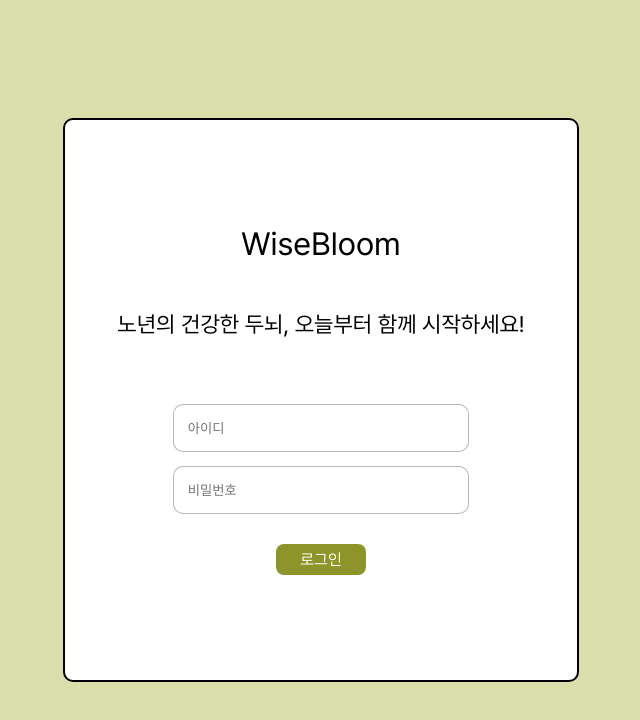
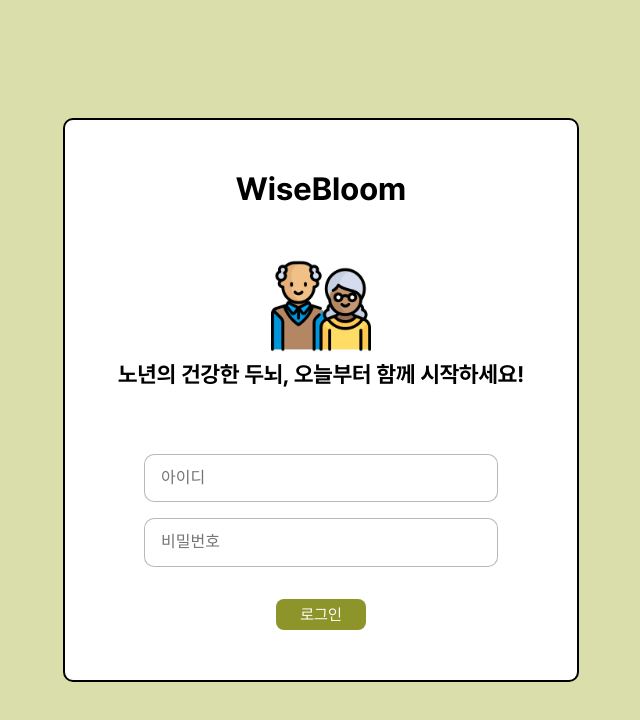
Before and after one commit to bmbx08/react-class-project, a React (Create React App) app: page / in a window 1280 px wide. Shown: the top 720 px of the page, without its empty margins (319-959 px from the left). Built offline with nearby package versions, Linux system fonts and the light colour scheme.

Commit message:
add loginpage css

```diff
--- a/src/pages/JooeunPages/TreePage1/TreePage1.style.css
+++ b/src/pages/JooeunPages/TreePage1/TreePage1.style.css
@@ -10,6 +10,7 @@
   display: flex;
   flex-direction: column;
   height: 100vh;
+  margin-top: 3em;
 }
 
 .problem-img {
--- a/src/pages/KichanPages/LoginPage/LoginPage.jsx
+++ b/src/pages/KichanPages/LoginPage/LoginPage.jsx
@@ -1,6 +1,7 @@
 import React, {useState} from "react";
 import "./LoginPage.style.css";
 import LoginInputRow from "./components/LoginInputRow";
+import couple from "../../../common/images/couple.png"
 
 const LoginPage = ({setPage}) => {
   const [id, setId] = useState("");
@@ -21,7 +22,10 @@ const LoginPage = ({setPage}) => {
       <div className="login-container">
         <div className="login-title-section">WiseBloom</div>
         <div className="login-subtitle-section">
-          노년의 건강한 두뇌, 오늘부터 함께 시작하세요!
+          <img src={couple} width="100" />
+          <div>
+            노년의 건강한 두뇌, 오늘부터 함께 시작하세요!
+          </div>
         </div>
         <div className="login-box">
           <LoginInputRow sort="id" setInputContent={setId} />
--- a/src/pages/KichanPages/LoginPage/LoginPage.style.css
+++ b/src/pages/KichanPages/LoginPage/LoginPage.style.css
@@ -24,11 +24,14 @@
 .login-title-section{
     font-size: 2em;
     margin-bottom: 1.5em;
+    font-family: "Pretendard-Bold";
 }
 
 .login-subtitle-section{
     font-size: 1.4em;
     margin-bottom: 3em;
+    text-align: center;
+    font-family: "Pretendard-Bold";
 }
 
 .login-box{
--- a/src/pages/KichanPages/LoginPage/components/LoginInputRow.style.css
+++ b/src/pages/KichanPages/LoginPage/components/LoginInputRow.style.css
@@ -6,9 +6,10 @@
     width: 20em;
     height: 2.5em;
     margin-bottom: 1em;
-    padding: 0.5em 1em;
+    padding: 0.2em 1em;
     border: 1px solid rgba(128, 128, 128, 0.559);
     border-radius: 10px;
+    font-size: 1em;
 }
 
 .login-input:focus-visible{
```
Also changed, not shown: src/common/images/couple.png (added).
